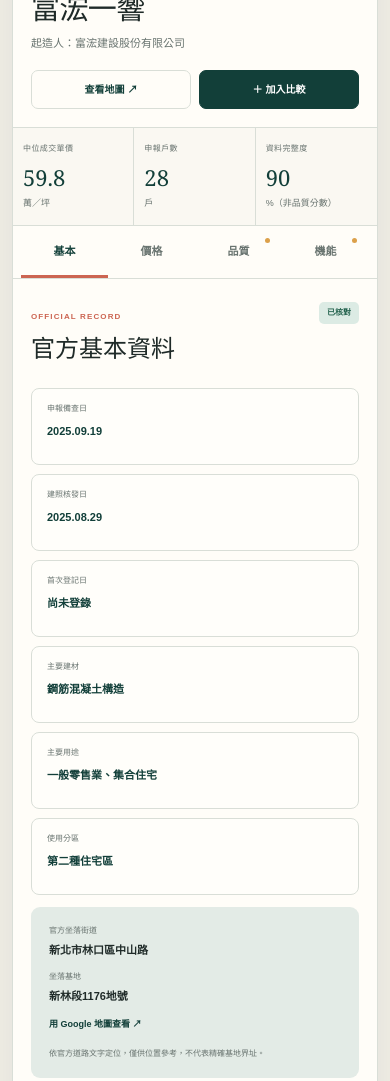
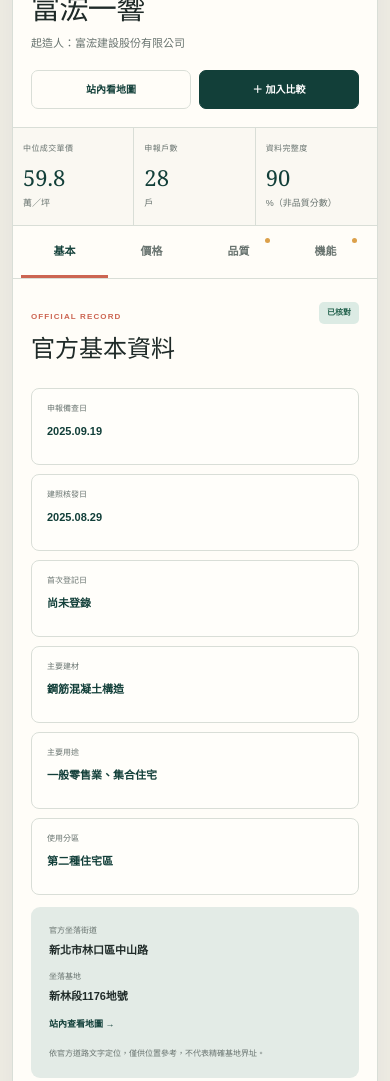
Before and after one commit to baka9881/jujian-north-taiwan, a Next.js app: page / in a window 390 px wide. Shown: the part 1237-2318 px from the top of the page. Built offline with nearby package versions, Linux system fonts and the light colour scheme.

Commit message:
Keep project maps inside the site

```diff
--- a/app/globals.css
+++ b/app/globals.css
@@ -182,7 +182,7 @@ a { color: inherit; }
 .address-block span, .address-block strong { display: block; }
 .address-block span { margin-bottom: 5px; color: var(--muted); font-size: 8px; }
 .address-block strong { max-width: 70%; font-size: 11px; }
-.address-block a { position: absolute; top: 18px; right: 18px; color: var(--teal); font-size: 9px; font-weight: 800; }
+.address-block button { position: absolute; top: 18px; right: 18px; padding: 0; border: 0; background: transparent; color: var(--teal); cursor: pointer; font-size: 9px; font-weight: 800; }
 .address-block small { display: block; margin-top: 14px; color: var(--muted); font-size: 8px; }
 .permit-details { margin-top: 12px; border: 1px solid var(--line); border-radius: 8px; background: white; }
 .permit-details summary { padding: 13px 15px; color: var(--teal); cursor: pointer; font-size: 10px; font-weight: 800; }
@@ -227,7 +227,7 @@ a { color: inherit; }
 .map-box strong, .map-box span { display: block; }
 .map-box strong { font-family: Georgia, "Noto Serif TC", serif; font-size: 16px; }
 .map-box span { margin-top: 4px; color: var(--muted); font-size: 8px; }
-.map-box a { position: absolute; top: 15px; right: 14px; color: var(--teal); font-size: 8px; font-weight: 800; }
+.map-box em { position: absolute; top: 13px; right: 14px; padding: 4px 7px; border-radius: 5px; background: var(--sage); color: var(--teal); font-size: 8px; font-style: normal; font-weight: 800; }
 .map-disclaimer { margin: 8px 0 0; color: var(--muted); font-size: 8px; }
 
 .no-results { min-height: 360px; display: grid; place-content: center; justify-items: center; padding: 20px; text-align: center; }
@@ -324,7 +324,7 @@ footer strong { color: white; font-family: Georgia, "Noto Serif TC", serif; font
   .detail-content { padding: 23px 18px 30px; }
   .fact-grid, .fact-grid.three, .amenity-grid { grid-template-columns: 1fr; }
   .address-block strong { max-width: 100%; }
-  .address-block a { position: static; display: inline-block; margin-top: 13px; }
+  .address-block button { position: static; display: inline-block; margin-top: 13px; }
   .price-hero { grid-template-columns: 1fr; gap: 12px; }
   .review-steps { grid-template-columns: 1fr; }
   .pending-hero { grid-template-columns: 1fr; }
--- a/app/page.tsx
+++ b/app/page.tsx
@@ -63,7 +63,6 @@ function googleMapUrls(project: Project) {
   const query = `${project.city}${project.district}${address}`;
   return {
     embed: `https://www.google.com/maps?q=${encodeURIComponent(query)}&z=16&output=embed`,
-    open: `https://www.google.com/maps/search/?api=1&query=${encodeURIComponent(query)}`,
   };
 }
 
@@ -141,6 +140,10 @@ export default function Home() {
     setRegion("全部");
     setPriceOnly(false);
     setSortBy("newest");
+  }
+
+  function showMap() {
+    setActiveTab("amenity");
   }
 
   return (
@@ -274,7 +277,7 @@ export default function Home() {
               <p>起造人：{active.builder}</p>
             </div>
             <div className="detail-actions">
-              <a href={mapUrls.open} target="_blank" rel="noreferrer" className="secondary-action">查看地圖 ↗</a>
+              <button type="button" className="secondary-action" onClick={showMap}>站內看地圖</button>
               <button
                 type="button"
                 className={compareIds.includes(active.id) ? "primary-action added" : "primary-action"}
@@ -321,7 +324,7 @@ export default function Home() {
                 <div className="address-block">
                   <div><span>官方坐落街道</span><strong>{active.city}{active.district}{active.address}</strong></div>
                   <div><span>坐落基地</span><strong>{active.buildingLand}</strong></div>
-                  <a href={mapUrls.open} target="_blank" rel="noreferrer">用 Google 地圖查看 ↗</a>
+                  <button type="button" onClick={showMap}>站內查看地圖 →</button>
                   <small>{locationPrecision(active)}，僅供位置參考，不代表精確基地界址。</small>
                 </div>
                 <details className="permit-details">
@@ -381,7 +384,7 @@ export default function Home() {
                 </div>
                 <div className="map-box">
                   <iframe key={active.id} src={mapUrls.embed} title={`${active.name} Google 地圖`} loading="lazy" referrerPolicy="no-referrer-when-downgrade" />
-                  <div><strong>{active.name}</strong><span>{active.city}{active.district}{active.address}</span><a href={mapUrls.open} target="_blank" rel="noreferrer">放大查看 ↗</a></div>
+                  <div><strong>{active.name}</strong><span>{active.city}{active.district}{active.address}</span><em>站內地圖</em></div>
                 </div>
                 <p className="map-disclaimer">地圖依官方街道／路口文字定位，並非精確基地界址。</p>
               </section>
```
Also changed, not shown: 1 other file (tests, documents, lock files or other folders).
